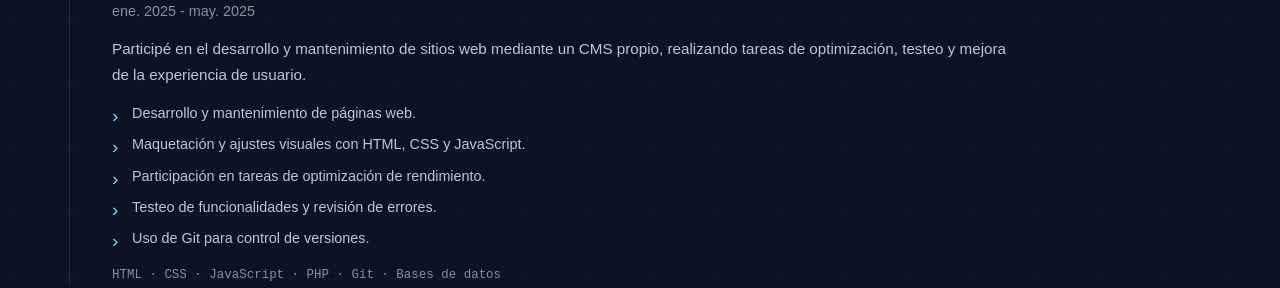
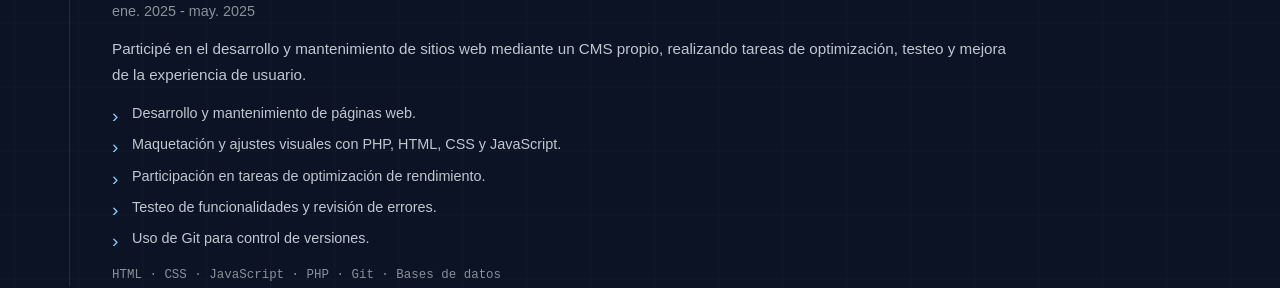
Before and after one commit to Rauljouman/portafolio, a React (Vite) app: page / in a window 1280 px wide. Shown: the part 2360-2648 px from the top of the page. Built offline with nearby package versions, Linux system fonts and the light colour scheme.

Commit message:
correcion lenguaje

```diff
--- a/src/components/Experience/Experience.jsx
+++ b/src/components/Experience/Experience.jsx
@@ -27,7 +27,7 @@ const experiences = [
       "Participé en el desarrollo y mantenimiento de sitios web mediante un CMS propio, realizando tareas de optimización, testeo y mejora de la experiencia de usuario.",
     tasks: [
       "Desarrollo y mantenimiento de páginas web.",
-      "Maquetación y ajustes visuales con HTML, CSS y JavaScript.",
+      "Maquetación y ajustes visuales con PHP, HTML, CSS y JavaScript.",
       "Participación en tareas de optimización de rendimiento.",
       "Testeo de funcionalidades y revisión de errores.",
       "Uso de Git para control de versiones.",
```
